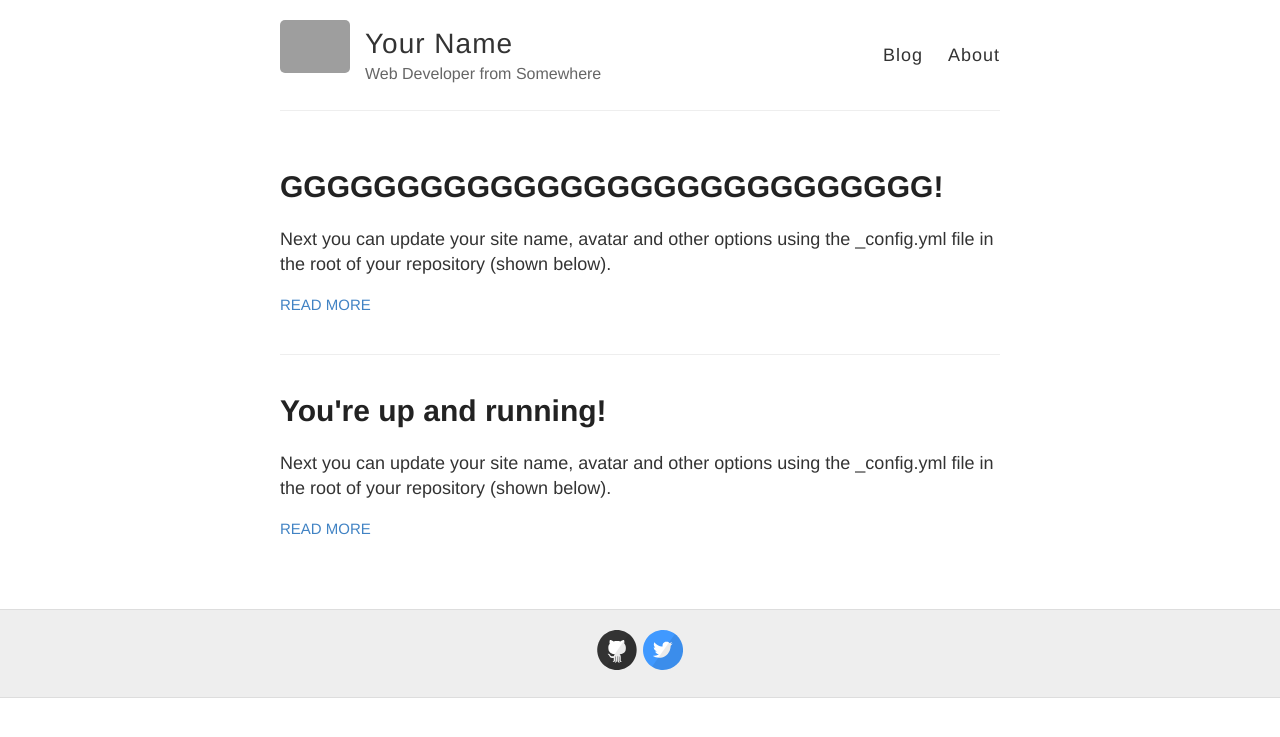
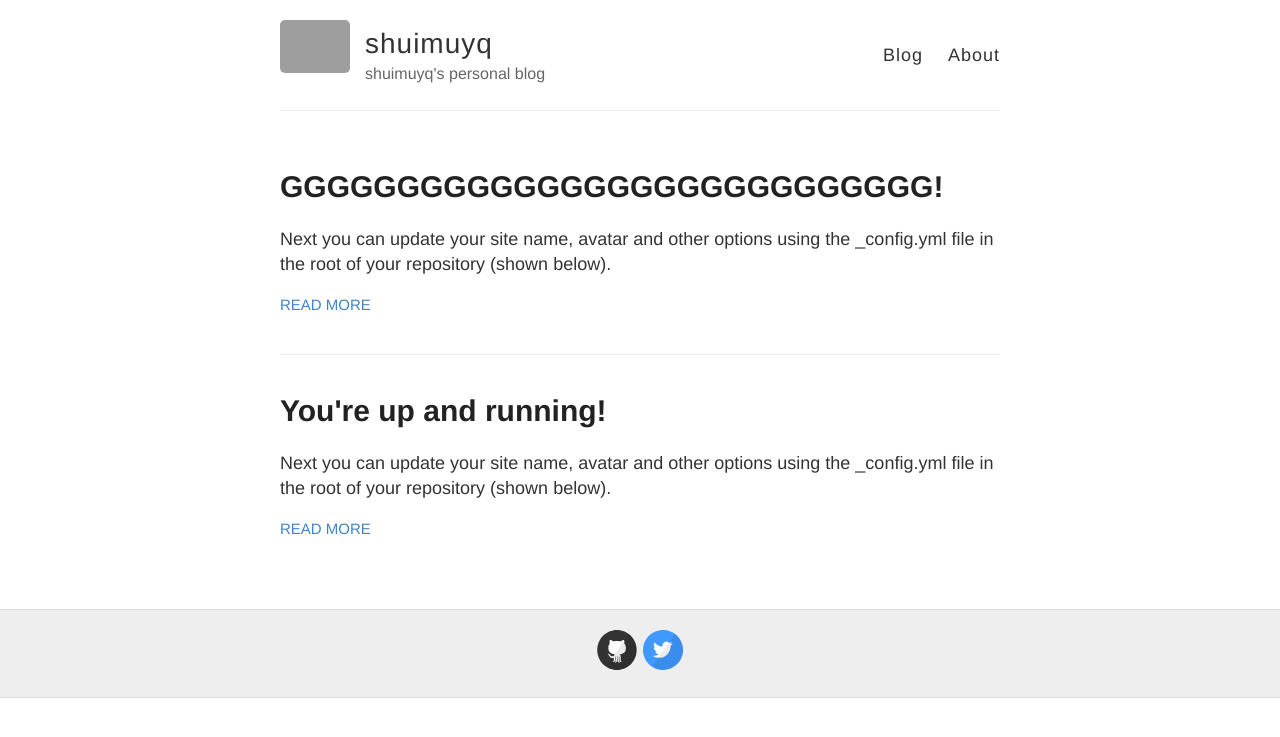
Before and after one commit to shuimuyq/shuimuyq.github.io, a Jekyll site: the page built from index.html, in a window 1280 px wide. Shown: the top 737 px of the page. Built offline with Jekyll 4.4.1, drawn with Linux system fonts in a browser that asks for light colours; grey boxes are pictures that could not be loaded.

Commit message:
blog frame build

```diff
--- a/_config.yml
+++ b/_config.yml
@@ -3,10 +3,10 @@
 #
 
 # Name of your site (displayed in the header)
-name: Your Name
+name: shuimuyq
 
 # Short bio or description (displayed in the header)
-description: Web Developer from Somewhere
+description: shuimuyq's personal blog
 
 # URL of your avatar or profile pic (you could use your GitHub profile pic)
 avatar: https://raw.githubusercontent.com/barryclark/jekyll-now/master/images/jekyll-logo.png
```
